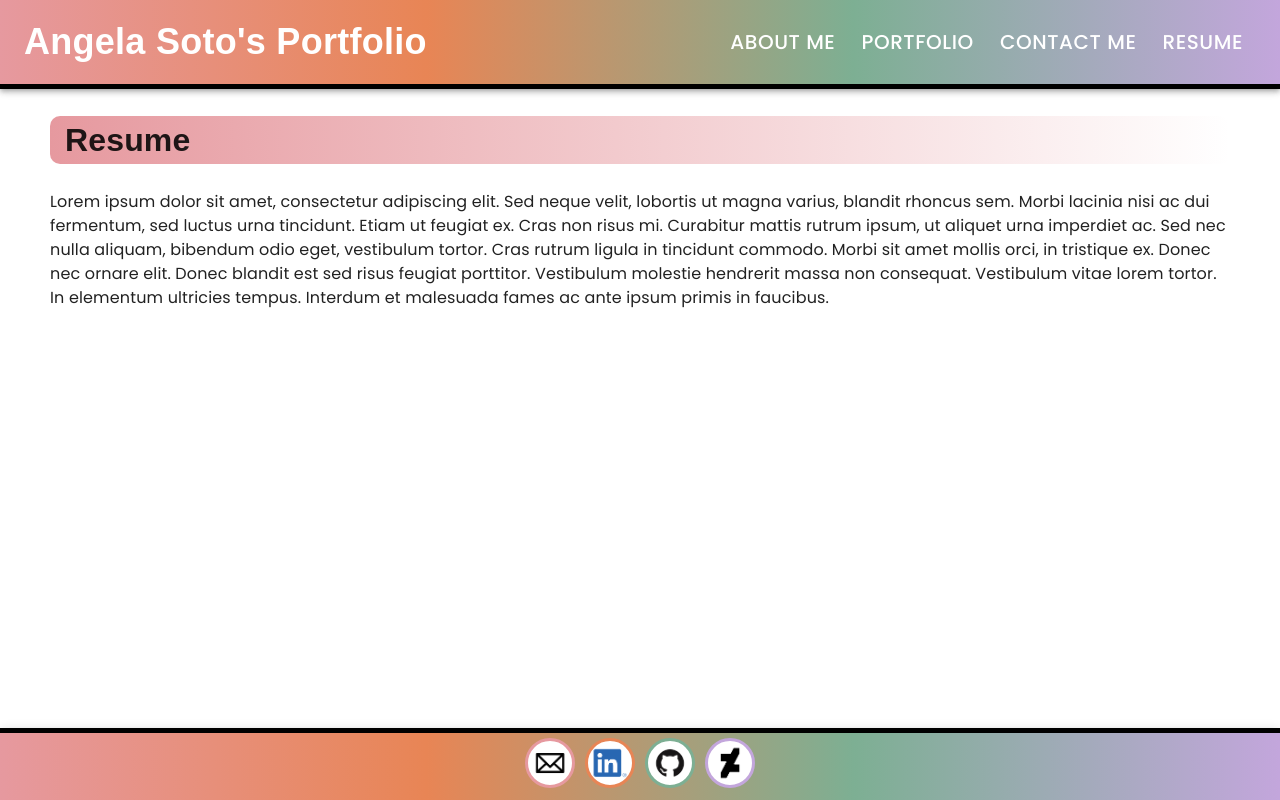
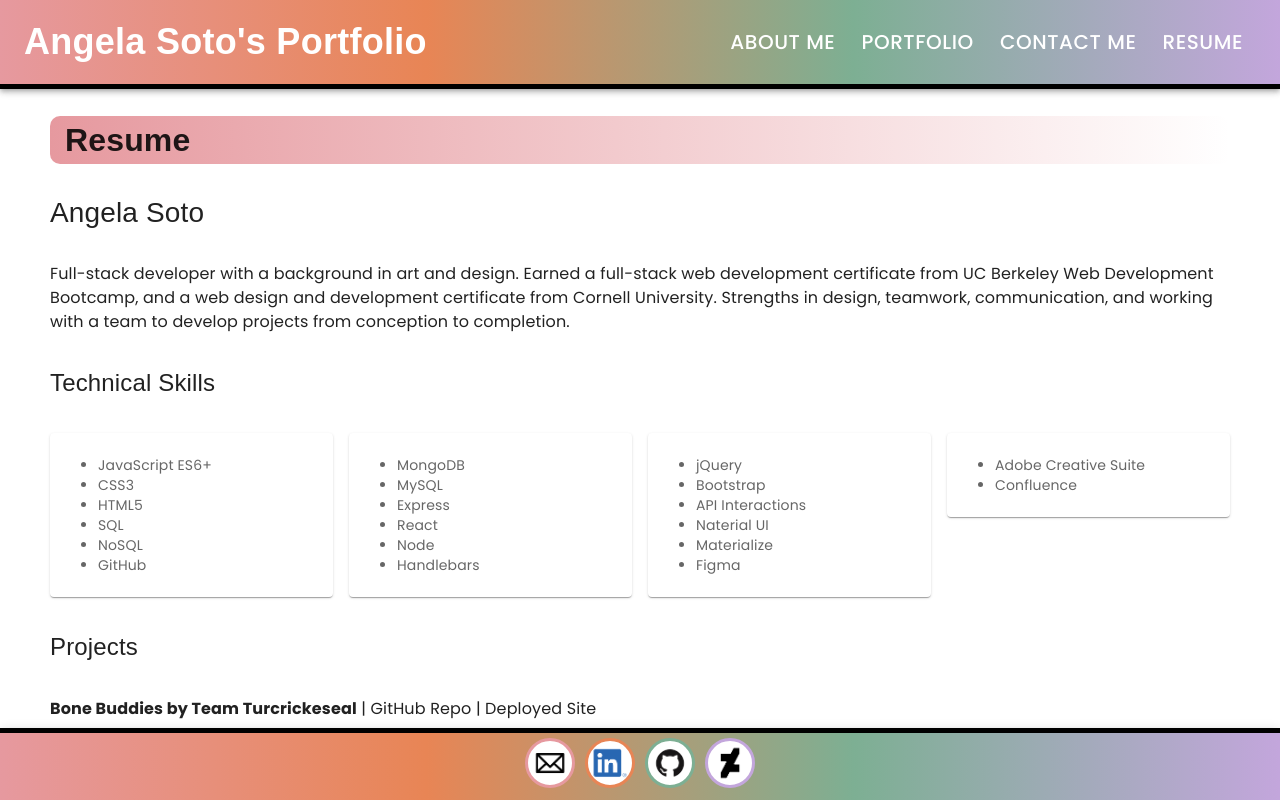
Before and after one commit to anakela/react-portfolio, a React (Create React App) app: page / in a window 1280 px wide. Both pictures are taken after a click on the button "RESUME". Shown: the top 800 px of the page. Built offline with nearby package versions, Linux system fonts and the light colour scheme; a web font is replaced by a local one.

Commit message:
Updated the Resume.js page.

```diff
--- a/src/components/pages/Resume.js
+++ b/src/components/pages/Resume.js
@@ -1,21 +1,124 @@
 import React from 'react';
+import { Grid, Paper, styled } from '@mui/material';
+import '../../styles/root.css';
+
+const Item = styled(Paper)(({ theme }) => ({
+  backgroundColor: theme.palette.mode === 'dark' ? '#1A2027' : '#fff',
+  ...theme.typography.body2,
+  padding: theme.spacing(1),
+  textAlign: 'left',
+  color: theme.palette.text.secondary,
+}));
 
 export default function Resume() {
   return (
     <div className='main-container'>
       <h2 id="resume-header">Resume</h2>
-        <p>
-          Lorem ipsum dolor sit amet, consectetur adipiscing elit. Sed neque
-          velit, lobortis ut magna varius, blandit rhoncus sem. Morbi lacinia nisi
-          ac dui fermentum, sed luctus urna tincidunt. Etiam ut feugiat ex. Cras
-          non risus mi. Curabitur mattis rutrum ipsum, ut aliquet urna imperdiet
-          ac. Sed nec nulla aliquam, bibendum odio eget, vestibulum tortor. Cras
-          rutrum ligula in tincidunt commodo. Morbi sit amet mollis orci, in
-          tristique ex. Donec nec ornare elit. Donec blandit est sed risus feugiat
-          porttitor. Vestibulum molestie hendrerit massa non consequat. Vestibulum
-          vitae lorem tortor. In elementum ultricies tempus. Interdum et malesuada
-          fames ac ante ipsum primis in faucibus.
-        </p>
+      <h3>Angela Soto</h3>
+      <p>Full-stack developer with a background in art and design.  Earned a full-stack web development certificate from UC Berkeley Web Development Bootcamp, and a web design and development certificate from Cornell University.  Strengths in design, teamwork, communication, and working with a team to develop projects from conception to completion.</p>
+
+      <h4>Technical Skills</h4>
+
+      <Grid container spacing={2}>
+        <Grid item lg={3} md={3} xs={12}>
+          <Item>
+            <ul>
+              <li>JavaScript ES6+</li>
+              <li>CSS3</li>
+              <li>HTML5</li>
+              <li>SQL</li>
+              <li>NoSQL</li>
+              <li>GitHub</li>
+            </ul>
+          </Item>
+        </Grid>
+        <Grid item lg={3} md={3} xs={12}>
+          <Item>
+            <ul>
+              <li>MongoDB</li>
+              <li>MySQL</li>
+              <li>Express</li>
+              <li>React</li>
+              <li>Node</li>
+              <li>Handlebars</li>
+            </ul>
+          </Item>
+        </Grid>
+        <Grid item lg={3} md={3} xs={12}>
+          <Item>
+            <ul>
+              <li>jQuery</li>
+              <li>Bootstrap</li>
+              <li>API Interactions</li>
+              <li>Naterial UI</li>
+              <li>Materialize</li>
+              <li>Figma</li>
+            </ul>
+          </Item>
+        </Grid>
+        <Grid item lg={3} md={3} xs={12}>
+          <Item>
+            <ul>
+              <li>Adobe Creative Suite</li>
+              <li>Confluence</li>
+            </ul>
+          </Item>
+        </Grid>
+      </Grid>
+
+      <h4>Projects</h4>
+      <p><b>Bone Buddies by Team Turcrickeseal</b> | GitHub Repo | Deployed Site</p>
+      <ul>
+        <li>Summary: An app for dog owners to find and interact with dog owners and dog playmates for their dogs.</li>
+        <li>Role: Front-End Designer, Front-End Developer</li>
+        <li>Tools: React, Redux Toolkit, Apollo Server/Client, Apollo Subscriptions, JWT, Express, MongoDB, Node, Heroku, Figma, Material UI, HTML, CSS, JavaScript, Socket IO, Dog Data API</li>
+      </ul>
+      <hr />
+      <p><b>Freakimono by Team NaNarwhal</b> | GitHub Repo | Deployed Site</p>
+      <ul>
+        <li>Summary: A digital pet game where users can create and care for a digital pet of their choice. Pets can interact with one another via a battle system, thereby improving their health and wellbeing.</li>
+        <li>Role: Front-End Designer, Front-End Developer, Artist</li>
+        <li>Tools: Sequelize, MySQL, Handlebars, MVC, Express-Sessions & Cookies, Socket IO, Canvas, Bootstrap, Figma, HTML, CSS, JavaScript, Adobe Photoshop, Adobe Illustrator</li>
+      </ul>
+      <hr />
+      <p><b>NaNarWord by Team NaNarwhal</b> | GitHub Repo | Deployed Site</p>
+      <ul>
+        <li>Summary: A word game we describe as Wordle’s quirky cousin who is partnered with Merriam-Webster so it’s smart and vivacious.</li>
+        <li>Role: Front-End Designer, Front-End Developer, Artist</li>
+        <li>Tools: Wordnick API, Merriam-Webster Dictionary API, Giphy API, HTML, CSS, JavaScript, jQuery, Materialize, Figma, Adobe Photoshop</li>
+      </ul>
+
+      <h4>Experience</h4>
+      <p><b>Implementation Analyst - July 2022 to Present</b></p>
+      <p><b>Kukui Holdings, LLC - Remote</b></p>
+      <p>Client-facing and internal position requiring client feedback and collaboration with IT, Design, and Development teams to develop websites and customer retention management (CRM) for clients.</p>
+      <p><b>Key Accomplishments:</b></p>
+      <ul>
+        <li>Guiding clients through the onboarding process and providing support while setting up CRM and new websites.</li>
+        <li>Supporting onboarding teammates with internal troubleshooting, domain transfers, design change requests, and training.</li>
+      </ul>
+      <hr />
+      <p><b>Senior Production Coordinator - April 2020 to July 2022</b></p>
+      <p><b>Kukui Holdings, LLC - Remote</b></p>
+      <p>Communicated with clients to complete onboarding, including assisting with website design, CRM set up, and assisting with management system integration.</p>
+      <p><b>Key Accomplishments:</b></p>
+      <ul>
+        <li>Primary contact for clients, liaisoning between clients and the development team.</li>
+        <li>Creating and updating documentation for the onboarding team.</li>
+        <li>Updating and/or redesigning website designs in Figma.</li>
+      </ul>
+
+      <h4>Education</h4>
+      <ul>
+        <li><b>Certificate in Full-Stack Web Development</b> - Remote | University of California, Berkeley</li>
+        <li><b>Certificate in Web Design & Development</b> - Remote | Cornell University</li>
+        <li><b>Master of Science in IT with Concentration in Web Design/Development</b> - Remote | Southern New Hampshire University</li>
+      </ul>
+      <p></p>
+
+      <p></p>
+
+      <p></p>
     </div>
   );
 }
--- a/src/styles/root.css
+++ b/src/styles/root.css
@@ -65,23 +65,34 @@ body p, ul, li {
     text-align: center;
 }
 
+h1, h2, h3, h4, h5 {
+    font-family: reklame-script, sans-serif;
+    font-style: normal;
+}
+
 h1, h2 {
-    font-family: reklame-script, sans-serif;
     font-weight: 700;
-    font-style: normal;
     font-size: 32px;
+}
+
+h3 {
+    font-weight: 500;
+    font-size: 28px;
+}
+
+h4 {
+    font-weight: 500;
+    font-size: 24px;
+}
+
+h5 {
+    font-weight: 300;
+    font-size: 20px;
 }
 
 .main-container > h2 {
     border-radius: 10px;
     padding-left: 15px;
-}
-
-h3 {
-    font-family: reklame-script, sans-serif;
-    font-weight: 500;
-    font-style: normal;
-    font-size: 28px;
 }
 
 .main-container {
@@ -192,3 +203,9 @@ h3 {
 .card:hover {
     border: 5px solid var(--dark-green);
 }
+
+hr {
+    height: 1px;
+    background-color: var(--dark-yell);
+    border: none;
+}
```
Lines whose indentation alone changed are shown as unchanged.
